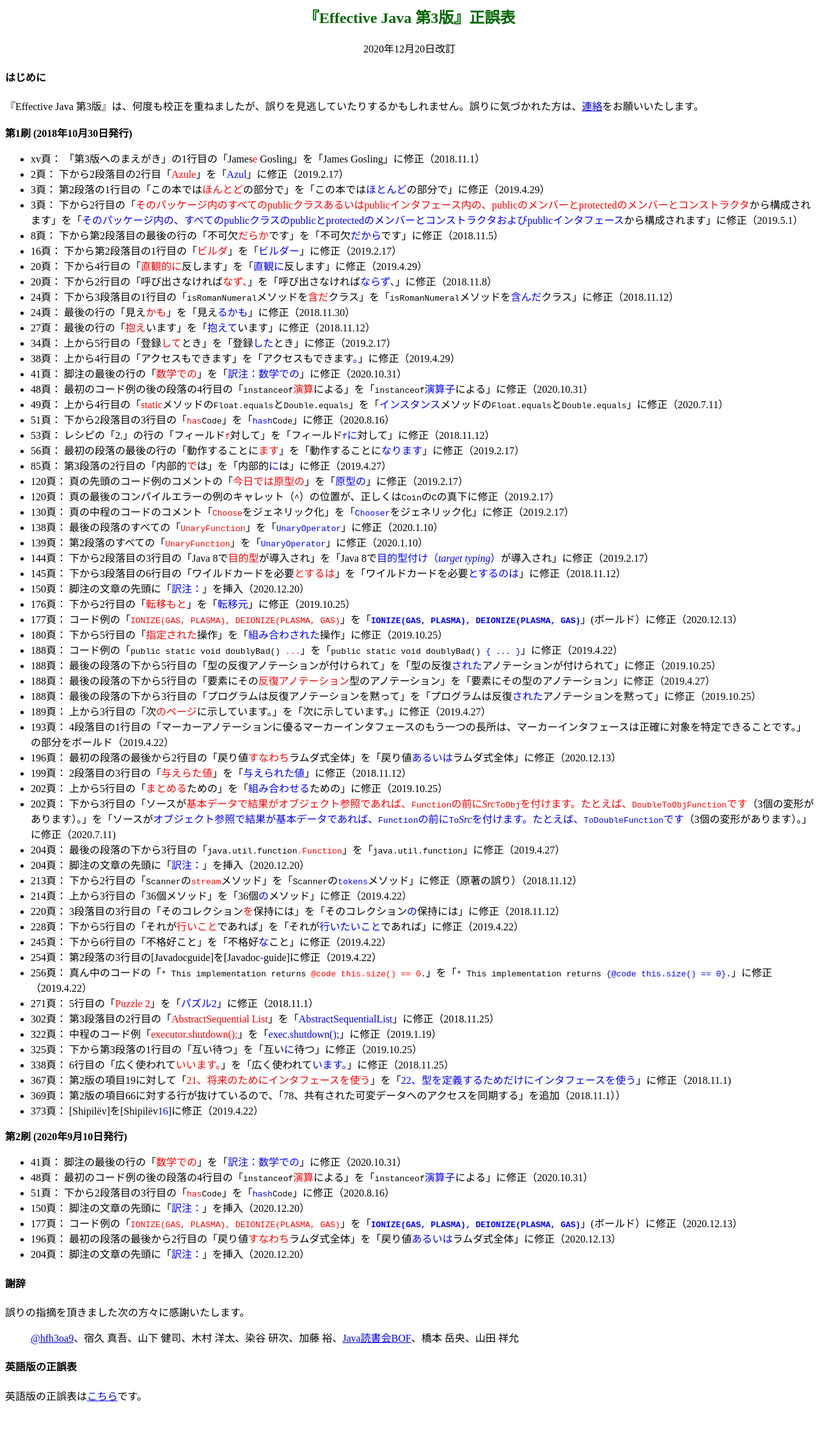
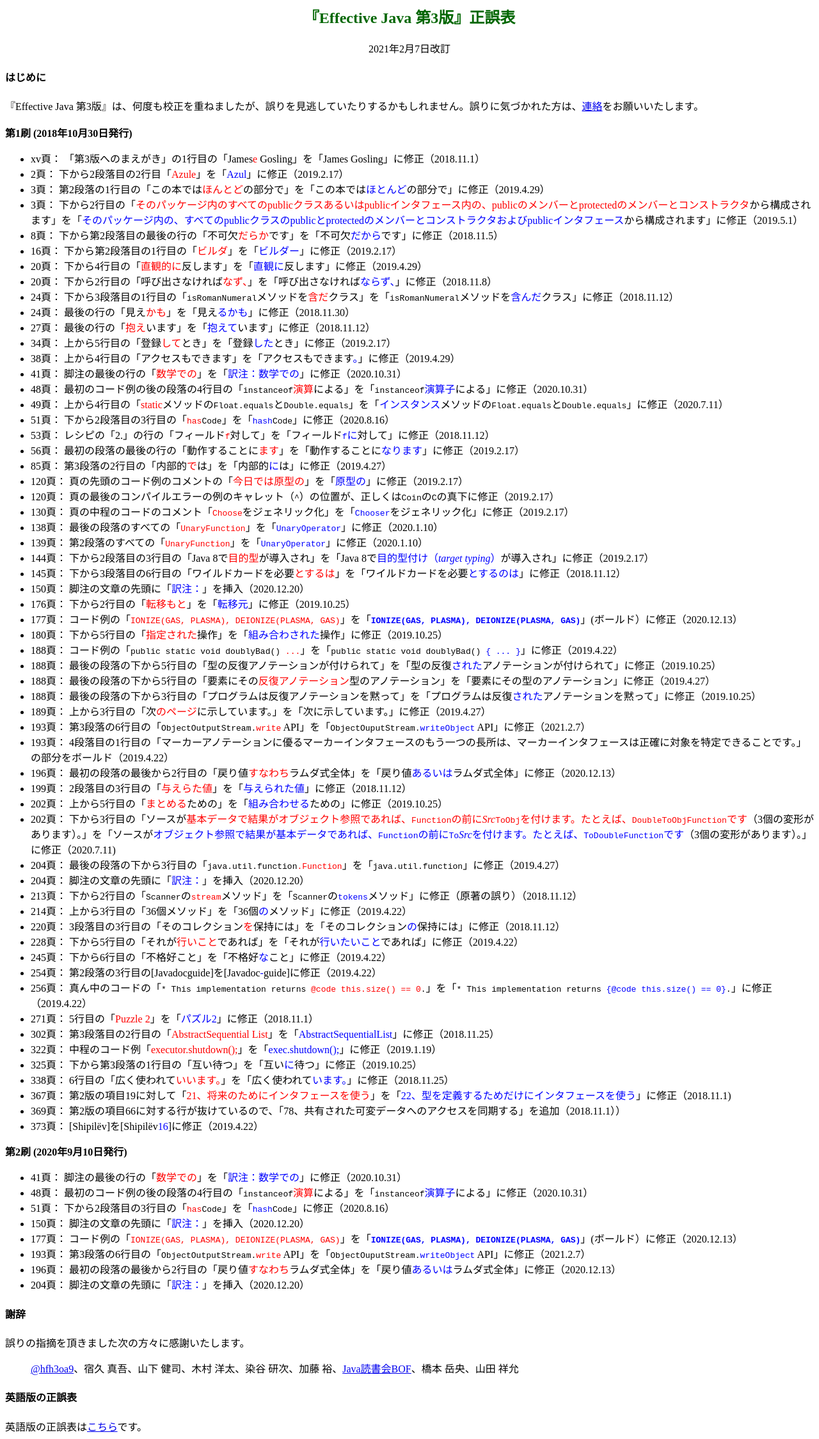
Before and after one commit to YoshikiShibata/YoshikiShibata.github.io, a plain HTML site: page myhomepage/errata/ej3eerrata.html in a window 1280 px wide. Shown: the whole page at 64% size. Before the commit the page ends 2201 px from the top, so only its background shows below. Drawn offline with Linux system fonts and the light colour scheme.

Commit message:
updated ej3eerrata.html and gpl_errata.html

```diff
--- a/myhomepage/errata/ej3eerrata.html
+++ b/myhomepage/errata/ej3eerrata.html
@@ -11,7 +11,7 @@
 <center>
 <h2>
 <font color="#006600">『Effective Java 第3版』正誤表</font></h2>
-<p>2020年12月20日改訂</center>
+<p>2021年2月7日改訂</center>
 <H4>はじめに</H4>
 『Effective Java 第3版』は、何度も校正を重ねましたが、誤りを見逃していたりするかもしれません。誤りに気づかれた方は、<a href="mailto:yshibata at ca2 dot so-net dot ne dot jp">連絡</a>をお願いいたします。<br><br>
 
@@ -53,6 +53,7 @@
 <li>188頁： 最後の段落の下から5行目の「要素にその<FONT color="#FF0000">反復アノテーション</FONT></code>型のアノテーション」を「要素にその型のアノテーション」に修正（2019.4.27）</li>
 <li>188頁： 最後の段落の下から3行目の「プログラムは反復アノテーションを黙って」を「プログラムは反復<FONT color="#0000FF">された</FONT>アノテーションを黙って」に修正（2019.10.25）</li>
 <li>189頁： 上から3行目の「次<FONT color="#FF0000">のページ</FONT>に示しています。」を「次に示しています。」に修正（2019.4.27）</li>
+<li>193頁： 第3段落の6行目の「<code>ObjectOutputStream.<FONT color="#FF0000">write</FONT></code> API」を「<code>ObjectOuputStream.<FONT color="#0000FF">writeObject</FONT></code> API」に修正（2021.2.7）</li>
 <li>193頁： 4段落目の1行目の「マーカーアノテーションに優るマーカーインタフェースのもう一つの長所は、マーカーインタフェースは正確に対象を特定できることです。」の部分をボールド（2019.4.22）</li>
 <li>196頁： 最初の段落の最後から2行目の「戻り値<FONT color="#FF0000">すなわち</FONT>ラムダ式全体」を「戻り値<FONT color="#0000FF">あるいは</FONT>ラムダ式全体」に修正（2020.12.13）</li>
 <li>199頁： 2段落目の3行目の「<FONT color="#FF0000">与えらた値</FONT>」を「<FONT color="#0000FF">与えられた値</FONT>」に修正（2018.11.12）</li>
@@ -84,6 +85,7 @@
 <li>51頁： 下から2段落目の3行目の「<code><FONT color="#FF0000">has</FONT>Code</code>」を「<code><FONT color="#0000FF">hash</FONT>Code</code>」に修正（2020.8.16）</li>
 <li>150頁： 脚注の文章の先頭に「<FONT color="#0000FF">訳注：</FONT>」を挿入（2020.12.20）</li>
 <li>177頁： コード例の「<code><FONT color="#FF0000">IONIZE(GAS, PLASMA), DEIONIZE(PLASMA, GAS)</FONT></code>」を「<code><FONT color="#0000FF"><b>IONIZE(GAS, PLASMA), DEIONIZE(PLASMA, GAS)</b></FONT></code>」(ボールド）に修正（2020.12.13）</li>
+<li>193頁： 第3段落の6行目の「<code>ObjectOutputStream.<FONT color="#FF0000">write</FONT></code> API」を「<code>ObjectOuputStream.<FONT color="#0000FF">writeObject</FONT></code> API」に修正（2021.2.7）</li>
 <li>196頁： 最初の段落の最後から2行目の「戻り値<FONT color="#FF0000">すなわち</FONT>ラムダ式全体」を「戻り値<FONT color="#0000FF">あるいは</FONT>ラムダ式全体」に修正（2020.12.13）</li>
 <li>204頁： 脚注の文章の先頭に「<FONT color="#0000FF">訳注：</FONT>」を挿入（2020.12.20）</li>
 </UL>
```
Also changed, not shown: myhomepage/errata/gpl_errata.html (+2 -1 lines).
